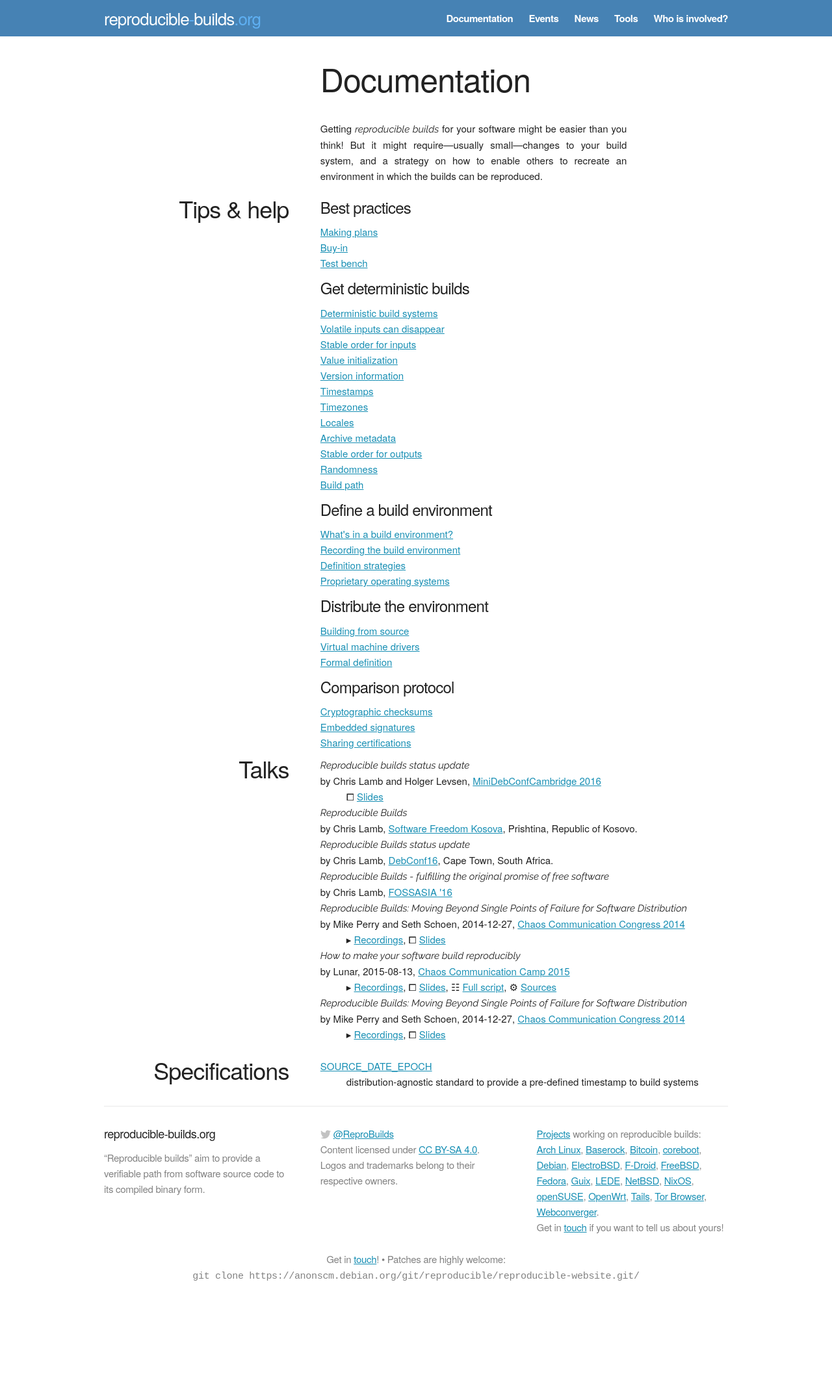
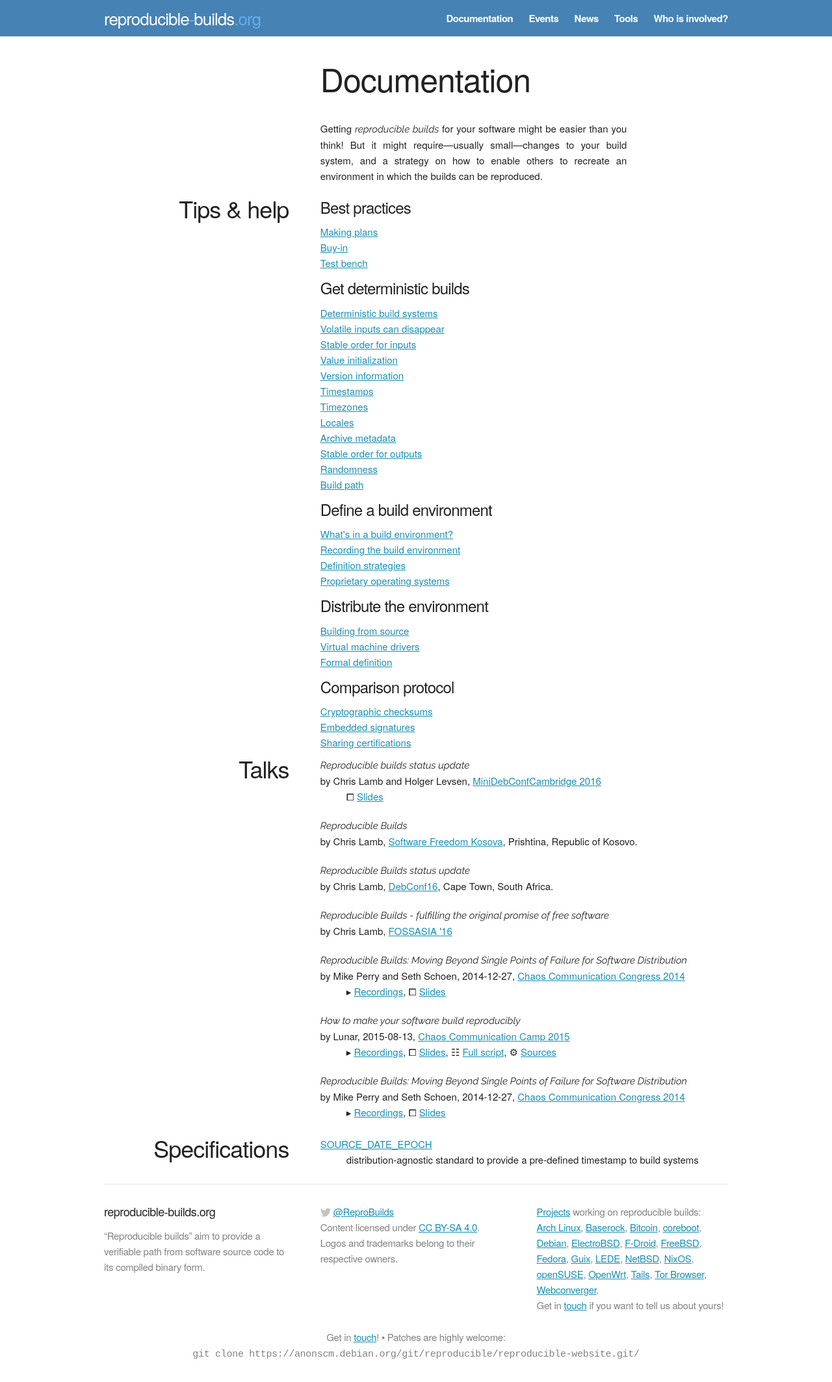
Before and after one commit to prototypefund/reproducible-website, a Jekyll site: the page built from docs.html, in a window 1280 px wide. Shown: the whole page at 65% size. Built offline with Jekyll 4.4.1, drawn with Linux system fonts in a browser that asks for light colours; some web fonts are replaced; before the commit the page ends 2007 px from its top, so only the background shows below that.

Commit message:
Tidy CSS layout of talks.
Signed-off-by: Chris Lamb <lamby@debian.org>

```diff
--- a/css/main.css
+++ b/css/main.css
@@ -474,3 +474,7 @@ aside li a {
 .highlight .vg { color: #008080 } /* Name.Variable.Global */
 .highlight .vi { color: #008080 } /* Name.Variable.Instance */
 .highlight .il { color: #009999 } /* Literal.Number.Integer.Long */
+
+dl.talks dd {
+  margin-bottom: 20px;
+}
--- a/docs.html
+++ b/docs.html
@@ -33,7 +33,7 @@ permalink: /docs/
     <h2>Talks</h2>
   </div>
   <div class="eight columns text">
-    <dl>
+    <dl class="talks">
       <dt>
         <em>Reproducible builds status update</em><br />
         by Chris Lamb and Holger Levsen, <a href="https://wiki.debian.org/DebianEvents/gb/2016/MiniDebConfCambridge">MiniDebConfCambridge 2016</a>
```
